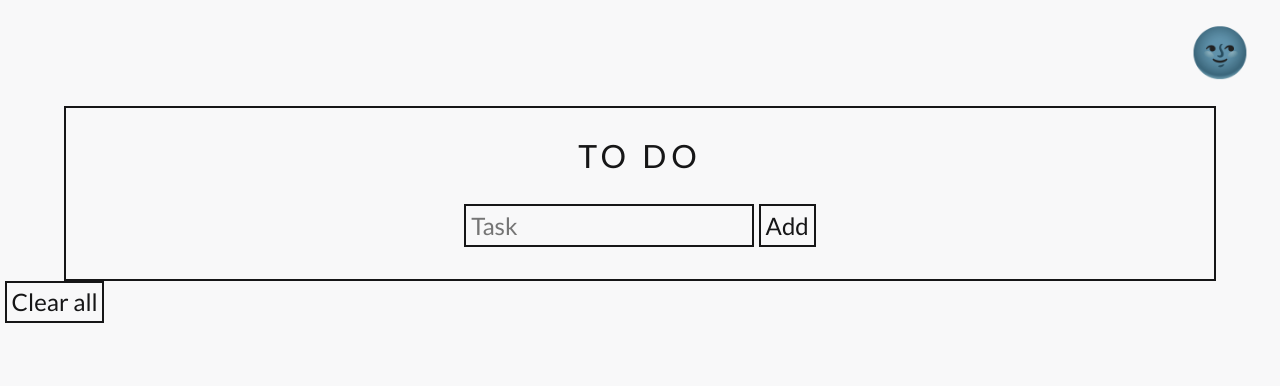
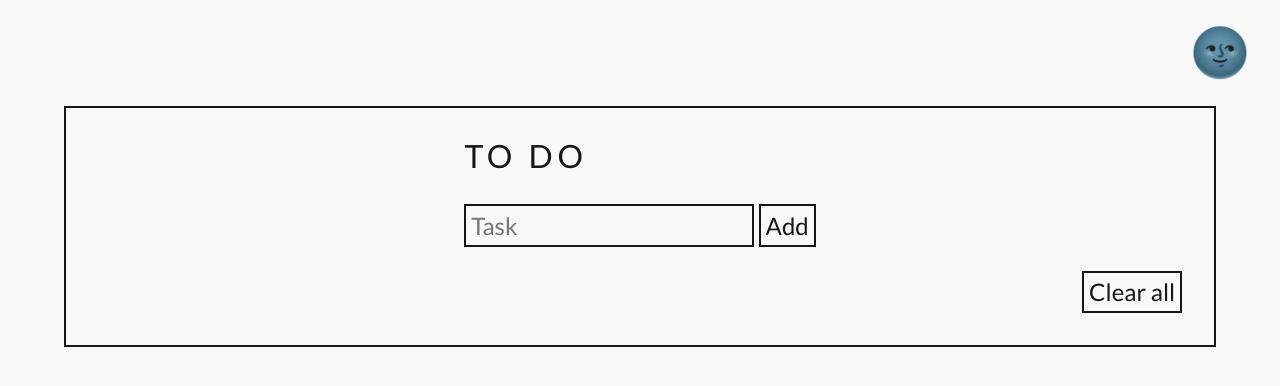
Before and after one commit to aniablaziak/react-todo, a React (Create React App) app: page / in a window 1280 px wide. Shown: the top 386 px of the page. Built offline with nearby package versions, Linux system fonts and the light colour scheme.

Commit message:
style ClearAll component

```diff
--- a/src/App.js
+++ b/src/App.js
@@ -11,6 +11,15 @@ const Wrapper = styled("div")`
   color: ${props => props.theme.body}
   width: 100vw;
   height: 100vh;
+`;
+
+const StyledDiv = styled.div`
+  display: flex;
+  flex-direction: column;
+  align-items: center;
+  margin: 0 4em;
+  padding: 2em;
+  border: solid 2px ${props => props.theme.body};
 `;
 
 const App = () => {
@@ -44,6 +53,7 @@ const App = () => {
       <Toggle onClick={() => themeState.toggle()}>
         {themeState.dark ? "🌝" : "🌚"}
       </Toggle>
+      <StyledDiv>
         <ToDoForm
           addItem={addItem}
           inputElement={inputElement}
@@ -51,6 +61,7 @@ const App = () => {
           currentItem={currentItem}
         />
         <ClearAll />
+      </StyledDiv>
     </Wrapper>
   );
 };
--- a/src/components/ClearAll.js
+++ b/src/components/ClearAll.js
@@ -1,5 +1,10 @@
 import React from "react";
 import styled from "styled-components";
+
+const StyledDiv = styled.div`
+  display: flex;
+  align-self: flex-end;
+`;
 
 const StyledButton = styled.button`
   background-color: ${props => props.theme.background};
@@ -7,8 +12,8 @@ const StyledButton = styled.button`
   color: ${props => props.theme.body};
   font-family: Lato;
   padding: 0.2em;
+  margin-top: 1em;
   font-size: 1.5em;
-  margin-left: 0.2em;
   cursor: pointer;
 
   &:hover {
@@ -24,9 +29,9 @@ const ClearAll = () => {
   };
 
   return (
-    <div>
+    <StyledDiv>
       <StyledButton onClick={clearLocalStorage}>Clear all</StyledButton>
-    </div>
+    </StyledDiv>
   );
 };
 
--- a/src/components/ToDoForm.js
+++ b/src/components/ToDoForm.js
@@ -1,14 +1,5 @@
 import React from "react";
 import styled from "styled-components";
-
-const StyledDiv = styled.div`
-  display: flex;
-  flex-direction: column;
-  align-items: center;
-  margin: 0 4em;
-  padding: 2em;
-  border: solid 2px ${props => props.theme.body};
-`;
 
 const StyledHeading = styled.h1`
   font-size: 2em;
@@ -53,7 +44,7 @@ const ToDoForm = props => {
   //   console.log(props);
   // }, []);
   return (
-    <StyledDiv>
+    <div>
       <StyledHeading>To Do</StyledHeading>
       <StyledForm onSubmit={props.addItem}>
         <StyledInput
@@ -64,7 +55,7 @@ const ToDoForm = props => {
         />
         <StyledButton type="submit">Add</StyledButton>
       </StyledForm>
-    </StyledDiv>
+    </div>
   );
 };
 
```
Lines whose indentation alone changed are shown as unchanged.
